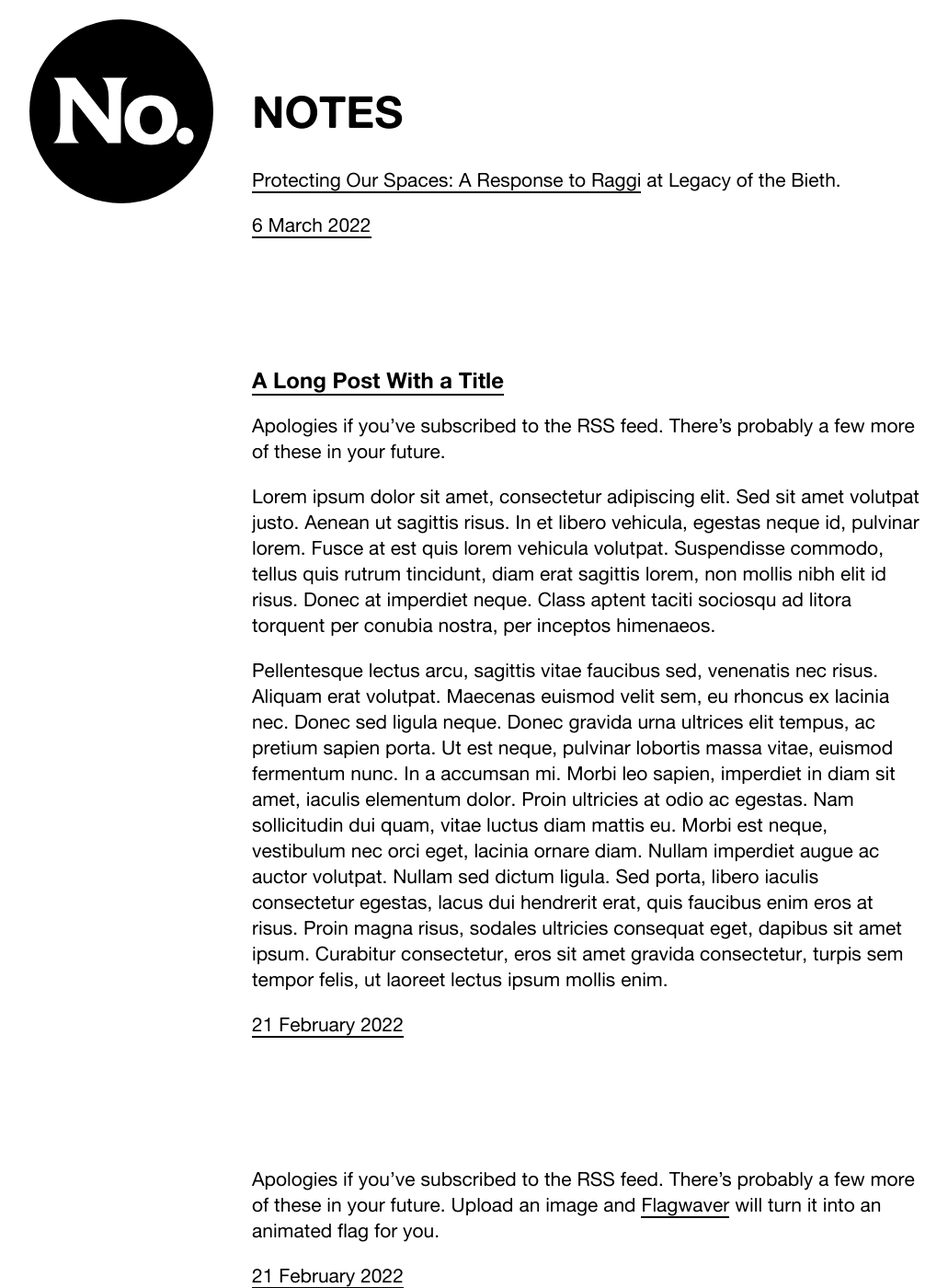
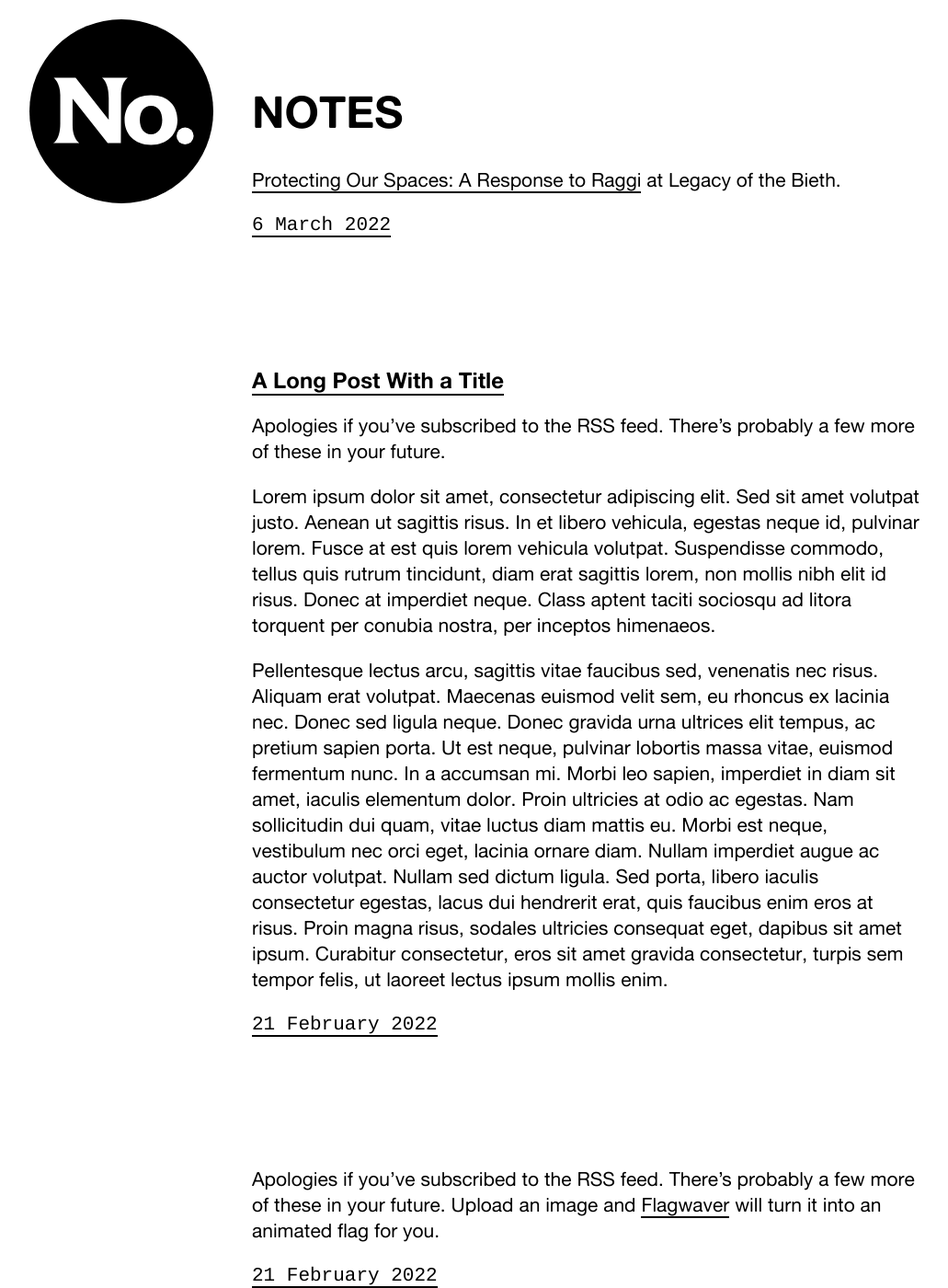
Before and after one commit to numbered-works/numbered-works.github.io, a Jekyll site: the page built from notes/index.html, in a window 1280 px wide and 1400 px high. Shown: the whole window at 92% size, without its empty margins (122-1153 px from the left). Built offline with Jekyll 4.4.1, drawn with Linux system fonts in a browser that asks for light colours; the list of posts is cut into pages by our own code.

Commit message:
notes styling

```diff
--- a/_layouts/default.html
+++ b/_layouts/default.html
@@ -66,6 +66,11 @@ h2 span.key{ display: inline-block; width: 60px; line-height: 60px; border-radiu
 h2.soon { color: #ccc; }
 h2.soon span.key { background-color: #ccc; }
 
+/* Notes styles */
+
+p.dateline { font: 21px/28px 'Computer Modern Typewriter', Courier, "Courier New", monospace; }
+body.notes a:hover { border-bottom: 2px solid blue; background:#af8dc0; }
+
 @media screen and (max-width: 700px) {
   header { width: 100%; height: auto; position: relative; text-align: center; }
   header nav { text-align:center; margin: 0 16px; }
@@ -90,7 +95,11 @@ h2.soon span.key { background-color: #ccc; }
 </style>
 </head>
 
-<body>
+{% if page.path contains '_posts' %}
+<body class="notes">
+{% else %}
+<body class="{{ page.title | slugify }}">
+{% endif %}
 
 <div class="container">
 
```
